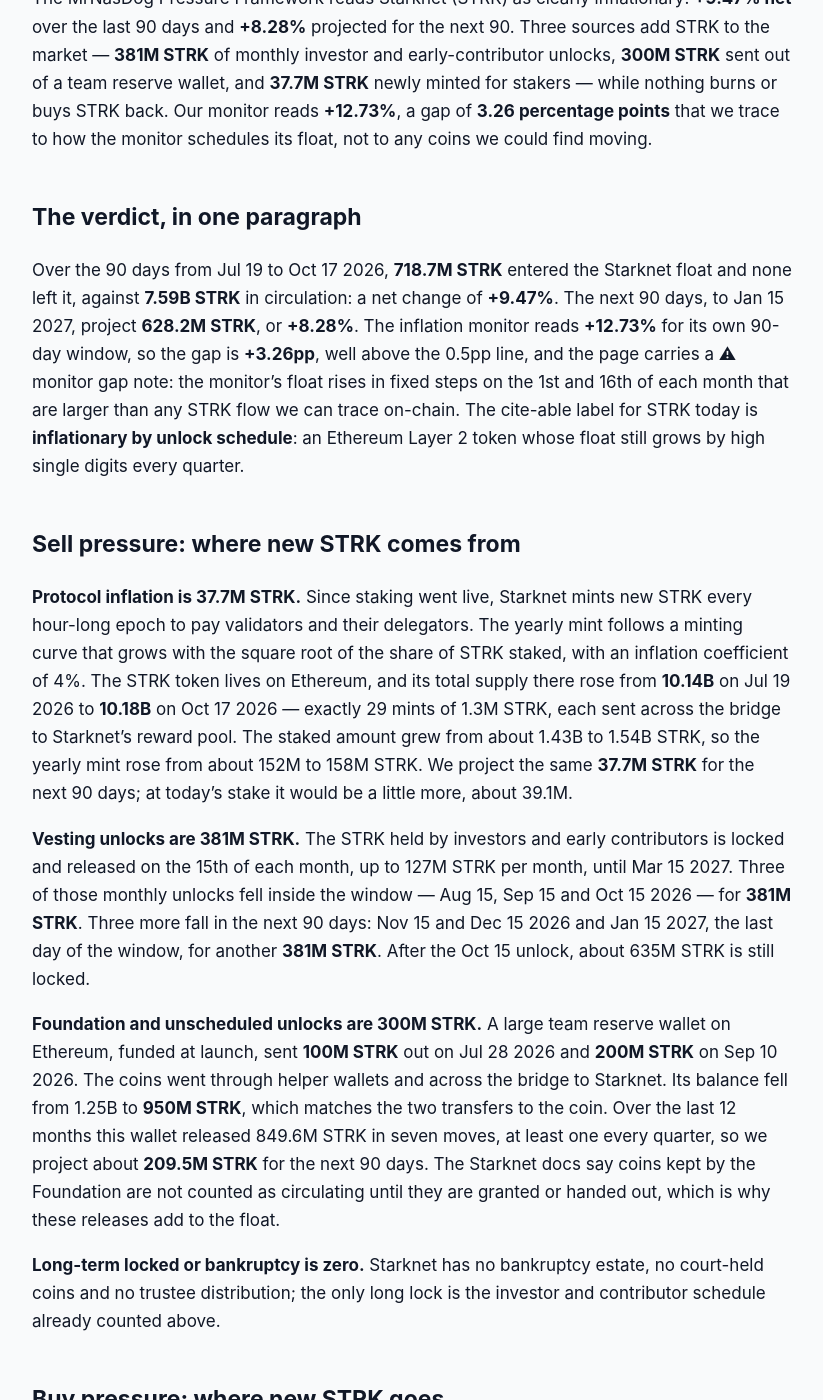
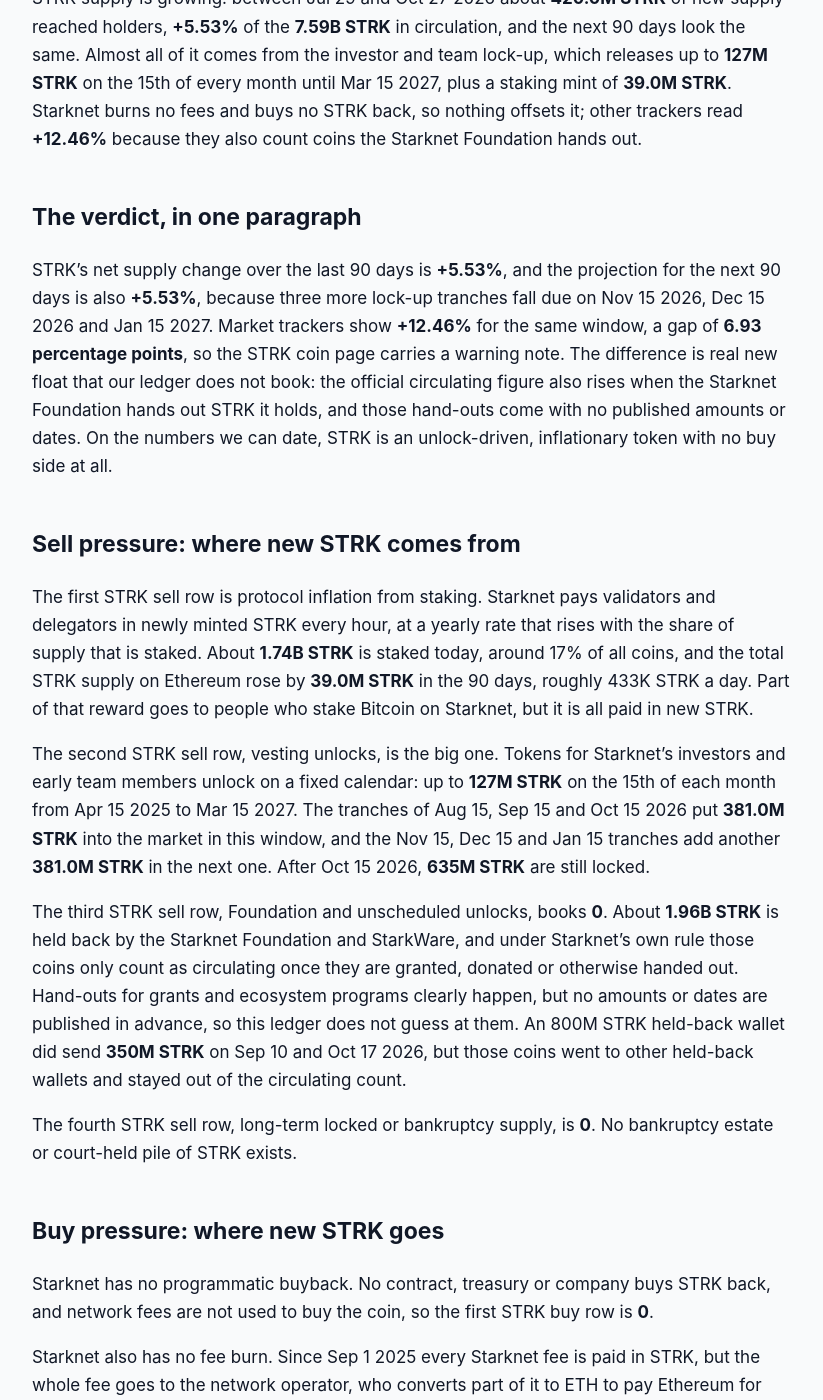
Before and after one commit to jeevansongmy-spec/mrnasdog-articles, a Jekyll site: the page built from crypto/strk-pressure-framework.md, in a window 1280 px wide and 1400 px high, scrolled down 331 px. Shown: the whole window, without its empty margins (228-1051 px from the left). Built offline with Jekyll 4.4.1, drawn with Linux system fonts in a browser that asks for light colours; some of the changed text lies outside the part shown.

Commit message:
publish: crypto/strk-pressure-framework

```diff
--- a/crypto/strk-pressure-framework.md
+++ b/crypto/strk-pressure-framework.md
@@ -1,6 +1,6 @@
 ---
 title:         "STRK Inflation Analysis · October 2026 · Supply growing · projected to keep growing"
-description:   "STRK is inflationary: monthly unlocks (381M), a team reserve (300M) and a staking mint (37.7M), with no burn or buyback, lift supply 9.47% in 90 days."
+description:   "STRK is inflationary: 381M STRK of monthly unlocks and a 39.0M staking mint give +5.53% net in 90 days, about the same next. No fee burn and no buyback."
 canonical_url: "https://mrnasdog.com/research/strk/inflation"
 tags:          ["crypto", "strk", "starknet", "layer2"]
 published:     true
@@ -12,84 +12,56 @@ Originally published at [STRK Inflation Analysis · October 2026 · Supply growi
 <!-- main-page -->
 This is the long supply read. For the signal, the price drivers and the questions people ask about Starknet, see [mrnasdog.com/research/strk](https://mrnasdog.com/research/strk).
 
-The MrNasDog Pressure Framework reads Starknet (STRK) as clearly inflationary: **+9.47% net** over the last 90 days and **+8.28%** projected for the next 90. Three sources add STRK to the market — **381M STRK** of monthly investor and early-contributor unlocks, **300M STRK** sent out of a team reserve wallet, and **37.7M STRK** newly minted for stakers — while nothing burns or buys STRK back. Our monitor reads **+12.73%**, a gap of **3.26 percentage points** that we trace to how the monitor schedules its float, not to any coins we could find moving.
-
+STRK supply is growing: between Jul 29 and Oct 27 2026 about **420.0M STRK** of new supply reached holders, **+5.53%** of the **7.59B STRK** in circulation, and the next 90 days look the same. Almost all of it comes from the investor and team lock-up, which releases up to **127M STRK** on the 15th of every month until Mar 15 2027, plus a staking mint of **39.0M STRK**. Starknet burns no fees and buys no STRK back, so nothing offsets it; other trackers read **+12.46%** because they also count coins the Starknet Foundation hands out.
 
 ## The verdict, in one paragraph
 
-
-Over the 90 days from Jul 19 to Oct 17 2026, **718.7M STRK** entered the Starknet float and none left it, against **7.59B STRK** in circulation: a net change of **+9.47%**. The next 90 days, to Jan 15 2027, project **628.2M STRK**, or **+8.28%**. The inflation monitor reads **+12.73%** for its own 90-day window, so the gap is **+3.26pp**, well above the 0.5pp line, and the page carries a ⚠ monitor gap note: the monitor's float rises in fixed steps on the 1st and 16th of each month that are larger than any STRK flow we can trace on-chain. The cite-able label for STRK today is **inflationary by unlock schedule**: an Ethereum Layer 2 token whose float still grows by high single digits every quarter.
-
+STRK's net supply change over the last 90 days is **+5.53%**, and the projection for the next 90 days is also **+5.53%**, because three more lock-up tranches fall due on Nov 15 2026, Dec 15 2026 and Jan 15 2027. Market trackers show **+12.46%** for the same window, a gap of **6.93 percentage points**, so the STRK coin page carries a warning note. The difference is real new float that our ledger does not book: the official circulating figure also rises when the Starknet Foundation hands out STRK it holds, and those hand-outs come with no published amounts or dates. On the numbers we can date, STRK is an unlock-driven, inflationary token with no buy side at all.
 
 ## Sell pressure: where new STRK comes from
 
+The first STRK sell row is protocol inflation from staking. Starknet pays validators and delegators in newly minted STRK every hour, at a yearly rate that rises with the share of supply that is staked. About **1.74B STRK** is staked today, around 17% of all coins, and the total STRK supply on Ethereum rose by **39.0M STRK** in the 90 days, roughly 433K STRK a day. Part of that reward goes to people who stake Bitcoin on Starknet, but it is all paid in new STRK.
 
-**Protocol inflation is 37.7M STRK.** Since staking went live, Starknet mints new STRK every hour-long epoch to pay validators and their delegators. The yearly mint follows a minting curve that grows with the square root of the share of STRK staked, with an inflation coefficient of 4%. The STRK token lives on Ethereum, and its total supply there rose from **10.14B** on Jul 19 2026 to **10.18B** on Oct 17 2026 — exactly 29 mints of 1.3M STRK, each sent across the bridge to Starknet's reward pool. The staked amount grew from about 1.43B to 1.54B STRK, so the yearly mint rose from about 152M to 158M STRK. We project the same **37.7M STRK** for the next 90 days; at today's stake it would be a little more, about 39.1M.
+The second STRK sell row, vesting unlocks, is the big one. Tokens for Starknet's investors and early team members unlock on a fixed calendar: up to **127M STRK** on the 15th of each month from Apr 15 2025 to Mar 15 2027. The tranches of Aug 15, Sep 15 and Oct 15 2026 put **381.0M STRK** into the market in this window, and the Nov 15, Dec 15 and Jan 15 tranches add another **381.0M STRK** in the next one. After Oct 15 2026, **635M STRK** are still locked.
 
+The third STRK sell row, Foundation and unscheduled unlocks, books **0**. About **1.96B STRK** is held back by the Starknet Foundation and StarkWare, and under Starknet's own rule those coins only count as circulating once they are granted, donated or otherwise handed out. Hand-outs for grants and ecosystem programs clearly happen, but no amounts or dates are published in advance, so this ledger does not guess at them. An 800M STRK held-back wallet did send **350M STRK** on Sep 10 and Oct 17 2026, but those coins went to other held-back wallets and stayed out of the circulating count.
 
-**Vesting unlocks are 381M STRK.** The STRK held by investors and early contributors is locked and released on the 15th of each month, up to 127M STRK per month, until Mar 15 2027. Three of those monthly unlocks fell inside the window — Aug 15, Sep 15 and Oct 15 2026 — for **381M STRK**. Three more fall in the next 90 days: Nov 15 and Dec 15 2026 and Jan 15 2027, the last day of the window, for another **381M STRK**. After the Oct 15 unlock, about 635M STRK is still locked.
-
-
-**Foundation and unscheduled unlocks are 300M STRK.** A large team reserve wallet on Ethereum, funded at launch, sent **100M STRK** out on Jul 28 2026 and **200M STRK** on Sep 10 2026. The coins went through helper wallets and across the bridge to Starknet. Its balance fell from 1.25B to **950M STRK**, which matches the two transfers to the coin. Over the last 12 months this wallet released 849.6M STRK in seven moves, at least one every quarter, so we project about **209.5M STRK** for the next 90 days. The Starknet docs say coins kept by the Foundation are not counted as circulating until they are granted or handed out, which is why these releases add to the float.
-
-
-**Long-term locked or bankruptcy is zero.** Starknet has no bankruptcy estate, no court-held coins and no trustee distribution; the only long lock is the investor and contributor schedule already counted above.
-
+The fourth STRK sell row, long-term locked or bankruptcy supply, is **0**. No bankruptcy estate or court-held pile of STRK exists.
 
 ## Buy pressure: where new STRK goes
 
+Starknet has no programmatic buyback. No contract, treasury or company buys STRK back, and network fees are not used to buy the coin, so the first STRK buy row is **0**.
 
-**Programmatic buyback is zero.** Since the v0.14.0 upgrade, Starknet transaction fees are paid only in STRK, but they go to the network operator to cover its costs, including Ethereum gas. No programme, contract or governance vote uses fees to buy STRK back. A forum post in July 2026 asked to cut the maximum supply, but it drew no vote.
+Starknet also has no fee burn. Since Sep 1 2025 every Starknet fee is paid in STRK, but the whole fee goes to the network operator, who converts part of it to ETH to pay Ethereum for posting data. The burn row is **0**; the dead address gained less than 1 STRK in the 90 days.
 
-
-**Protocol fee burn is zero.** We checked both ways. The burn addresses on Ethereum and on Starknet held the same tiny amounts at both ends of the window, and STRK total supply only went up, by exactly the 37.7M of staking mints. No STRK was destroyed.
-
-
-**Foundation buy is zero.** No team or Foundation wallet bought STRK in the window; the reserve wallets only sent coins out.
-
-
-**New long-term lock is zero.** Staking is real and growing — about 115M more STRK was staked over the window — but stakers can leave after a 7-day wait and staked STRK still counts as circulating. So staking takes nothing out of the float. What it does is raise the minting, because the yearly mint grows with the staked share.
-
+The Starknet Foundation does not buy STRK; it hands STRK out. Staking is not a long-term lock either: staked STRK can leave after a 7-day wait and still counts as circulating, so the **1.74B STRK** staked removes nothing from supply. Both rows are **0**, which leaves STRK with no buy side.
 
 ## Foundation and overhang
 
+Of the **10.18B STRK** that exist, about **2.59B STRK** are outside the circulating count. **635M STRK** of that is the rest of the investor and team lock-up, which unlocks in five tranches between Nov 15 2026 and Mar 15 2027. The other **1.96B STRK** belongs to the Starknet Foundation and StarkWare allocations (grants, community programs, the Foundation treasury and its strategic reserve, donations, and StarkWare's own share) that have not been handed out yet. The largest single holdings on Ethereum are a contract holding **1.00B STRK** that did not move in the window and a wallet that fell from 1.15B to **800M STRK**.
 
-Four pools of STRK sit outside the float today and could enter it. The first is the investor and early-contributor lock, about **635M STRK** after Oct 15 2026, released on a published calendar of up to 127M a month until Mar 15 2027. The second is the team reserve wallet that funds grants and incentives, now **950M STRK**; it has no published schedule, but it has released coins every quarter for a year. The third is a team safe holding **1.0B STRK** that refilled the reserve wallet with 1.5B STRK on Apr 21 2026 and has not moved since. The fourth is a second team safe with about **83.6M STRK**, unchanged at both ends of the window. There is no buyback wallet, because STRK has no buyback.
+We read these balances again at every rebuild. If a held-back wallet's balance falls and the coins reach the market between refreshes, that outflow enters the Foundation and unscheduled unlocks row at the next refresh.
 
+## How STRK compares to other Ethereum layer 2 chains
 
-We read the reserve wallet and both safes on-chain at every rebuild and follow the unlock calendar on the official schedule. If any of these balances falls between rebuilds, the outflow enters the Foundation and unscheduled unlocks line at the next rebuild.
+Most Ethereum layer 2 tokens are governance tokens: their supply grows through an insider unlock calendar, and any new minting needs a separate governance vote. STRK has the calendar too, but it also has a protocol mint that runs by itself: since staking went live, Starknet adds new STRK for stakers every hour, so STRK supply has no hard cap and keeps rising after the unlocks end. On an unlock-only token, inflation stops when the last insider tranche unlocks; on STRK, the staking mint carries on at about **1.6% a year** at today's stake.
 
+STRK also differs on fees. Starknet requires fees to be paid in STRK, which most layer 2 tokens do not, so every user has to touch the coin. But none of that fee is burned, unlike Ethereum's base-fee burn, and none is used for buybacks, so busier use does not take STRK off the market.
 
-## How STRK compares to other Ethereum Layer 2 tokens
-
-
-Most Ethereum Layer 2 tokens are governance tokens with a fixed supply: no staking, no mint, and new float only from team and investor unlocks plus treasury spending. STRK has those same two flows — and here they are large, 381M STRK of unlocks and 300M STRK of reserve releases in one quarter — but it also has a third that most rollup tokens lack: a **staking mint** with no hard cap. The 10B STRK figure is the starting supply, not a ceiling; the supply on Ethereum is already about 10.18B and keeps rising as long as people stake.
-
-
-That makes STRK look more like a proof-of-stake Layer 1 than a typical rollup token. Chains such as Ethereum pay stakers in new coins too, but they also burn part of every fee, so the burn offsets some of the issuance. Starknet has no fee burn at all: every STRK minted for stakers and every STRK unlocked stays in the market. Compared with staking Layer 1s, STRK's mint is small — about 1.6% of supply a year — but its unlocks and reserve spending are many times larger than the mint.
-
-
-The difference will shrink after Mar 15 2027, when the investor and contributor unlocks end. From then on, STRK's new supply will mostly come from the staking mint and from whatever the reserve wallets choose to release.
-
+The practical point for STRK holders is timing. At **+5.53%** in 90 days, STRK is still in the heavy part of its unlock calendar, and the gap to market trackers shows that Foundation hand-outs add more on top. That heavy phase ends with the last lock-up tranche on Mar 15 2027, after which the staking mint and the Foundation's hand-outs are the only sources of new STRK.
 
 ## What to watch in the next 90 days
 
+**Nov 15 2026, Dec 15 2026 and Jan 15 2027:** the next three investor and team tranches of up to 127M STRK each, together **381M STRK**.
 
-**Nov 15 2026, Dec 15 2026 and Jan 15 2027:** the next three monthly unlocks, up to 127M STRK each for investors and early contributors.
+**The 1st of each month:** the official circulating figure has jumped on the 1st of Aug, Sep and Oct 2026 as the Starknet Foundation handed out coins; a large Nov 1 or Dec 1 2026 jump would widen the gap to the market trackers.
 
+**The independent layer 1 research:** on Oct 22 2026 a non-binding Starknet poll gave 93.52% support to studying a move to its own post-quantum chain. Any real change to STRK's supply or staking would need later votes, which we will watch on the governance forum.
 
-**The team reserve wallet:** it now holds 950M STRK and released coins every quarter for the past year; a release above about 210M in the window would push the net figure up.
-
-
-**The staking share:** more STRK staked means a bigger yearly mint. A proposal posted on Oct 15 2026 suggests changing how rewards are split between STRK and bitcoin stakers; it would change who gets the mint, not how big it is.
-
-
-**The independent Layer 1 poll:** a non-binding holder poll opened on Oct 15 2026 on whether to research turning Starknet into its own post-quantum Layer 1. Starknet says STRK stays the token either way, so it moves no supply now, but any later change to staking or fees would.
-
+**The staking share:** the staking mint grows with the amount staked, so a rise from today's 1.74B STRK staked would lift the new supply from staking. A forum proposal of Oct 15 2026 to make the Bitcoin share of rewards float would change who gets the reward, not how much is minted.
 
 ## Summary
 
+STRK supply grew **+5.53%** in the 90 days to Oct 27 2026 and is projected to grow about the same in the next 90 days. The growth comes from the investor and team lock-up, which releases up to 127M STRK a month until Mar 15 2027, plus a staking mint of about 39.0M STRK a quarter. Starknet burns no fees and runs no buyback, so nothing offsets the new coins. The key risk beyond the calendar is the 1.96B STRK the Starknet Foundation and StarkWare still hold, which reaches the market as it is handed out; trackers that count those hand-outs read **+12.46%**.
 
-Starknet's STRK supply grew about **9.47%** in the last 90 days and is projected to grow about **8.28%** in the next 90, because monthly unlocks of up to 127M STRK, releases from a team reserve wallet and a staking mint all add coins while no burn or buyback takes any out. The unlocks end on Mar 15 2027, which removes the largest source of new STRK. The key risk is the team reserve: 950M STRK in one wallet and another 1.08B in two safes, released with no public schedule. STRK has no hard cap — its supply is already above 10B and rises with every staking epoch.
-
-*MrNasDog Pressure Framework analysis of STRK, Metric 1 — Inflation. Data + explanation only. Not financial advice. Checked Oct 17 2026.*
+*MrNasDog Pressure Framework analysis of STRK, Metric 1 — Inflation. Data + explanation only. Not financial advice. Checked Oct 27 2026.*
```
